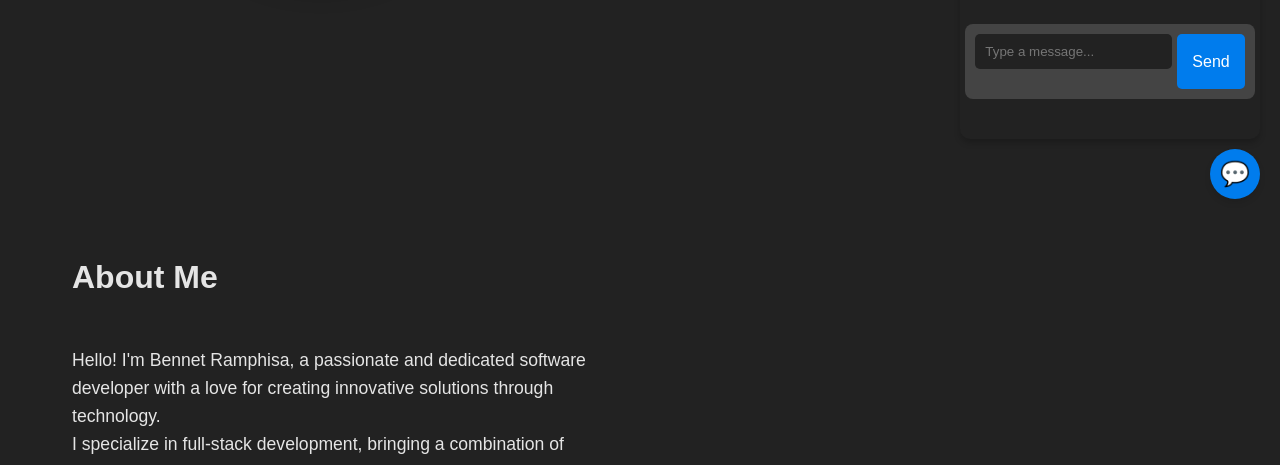
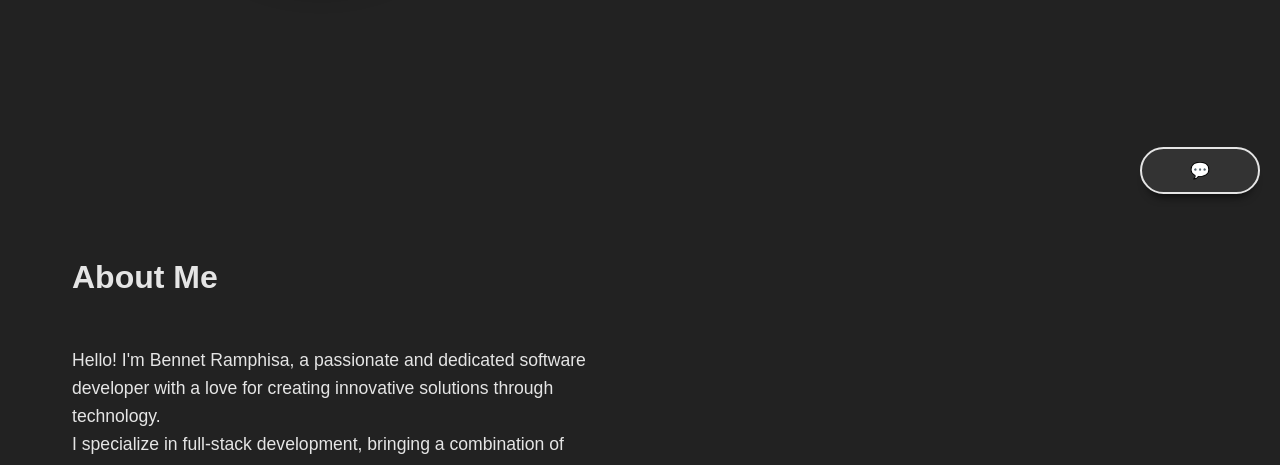
Before and after one commit to Bennet09/Portfolio-main, a plain HTML site: page index.html in a window 1280 px wide. Shown: the part 581-1046 px from the top of the page. Drawn offline with nearby package versions, Linux system fonts and the light colour scheme.

Commit message:
chatbot updates

```diff
--- a/index.html
+++ b/index.html
@@ -175,7 +175,10 @@ function toggleChatbot() {
     const chatbotBody = document.getElementById("chatbot-body");
     const toggleButton = document.getElementById("chatbot-toggle");
 
-    if (chatbotBody.style.display === "flex") {
+    // Get the computed style to check actual display value
+    const computedStyle = window.getComputedStyle(chatbotBody);
+
+    if (computedStyle.display !== "none") {
         chatbotBody.style.display = "none";
         toggleButton.style.display = "block";
     } else {
@@ -183,6 +186,19 @@ function toggleChatbot() {
         toggleButton.style.display = "none";
     }
 }
+
+
+// Open Portfolio and Close Chatbot
+function openPortfolio() {
+        document.getElementById("portfolio-content").style.display = "block";
+        document.getElementById("chatbot-body").style.display = "none";
+        document.getElementById("chatbot-toggle").style.display = "block";
+    }
+
+    // Close Portfolio
+    function closePortfolio() {
+        document.getElementById("portfolio-content").style.display = "none";
+    }
 
 // Handle Sending Messages
 function sendMessage(event) {
--- a/style.css
+++ b/style.css
@@ -524,20 +524,8 @@ html {
     z-index: 1000;
 }
 
-#chatbot-toggle {
-    background-color: #007ced;
-    color: #fff;
-    border: none;
-    border-radius: 50%;
-    width: 50px;
-    height: 50px;
-    font-size: 1.5rem;
-    cursor: pointer;
-    box-shadow: 0 4px 6px rgba(0, 0, 0, 0.1);
-}
-
 #chatbot-body {
-    display: none; /* Initially hidden */
+    display: none; /* Initial state */
     position: fixed;
     bottom: 80px;
     right: 20px;
@@ -547,9 +535,33 @@ html {
     border-radius: 10px;
     box-shadow: 0 4px 6px rgba(0, 0, 0, 0.2);
     overflow: hidden;
-    display: flex;
     flex-direction: column;
 }
+
+#chatbot-toggle {
+    display: block;
+    border-color: #d5d5d5;
+    color: #fff;
+    background-color: #333;
+    padding: 12px 25px;
+    margin: 5px 0px;
+    border-radius: 30px;
+    border: 2px solid #e5e5e5;
+    box-shadow: 0 10px 10px -8px rgb(0 0 0 / 78%);
+    cursor: pointer;
+    transition: background-color 0.3s ease;
+    /* Added properties to match .btn class */
+    width: fit-content;
+    font-size: 1rem;
+    min-width: 120px;
+    text-align: center;
+}
+
+#chatbot-toggle:hover {
+    background-color: #005bb5;
+    border-color: #007ced;
+}
+
 
 #chatbot-header {
     background-color: #007ced;
```
